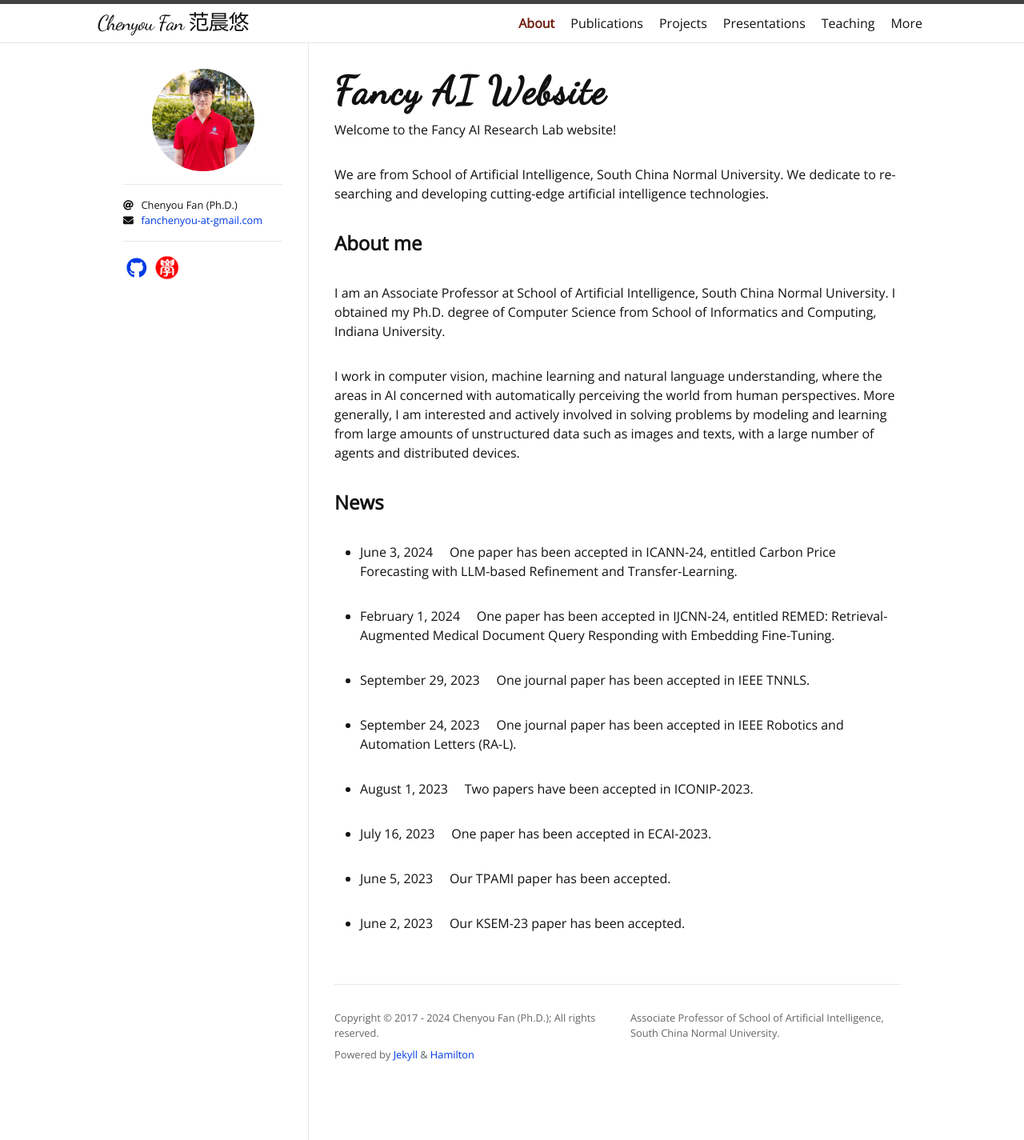
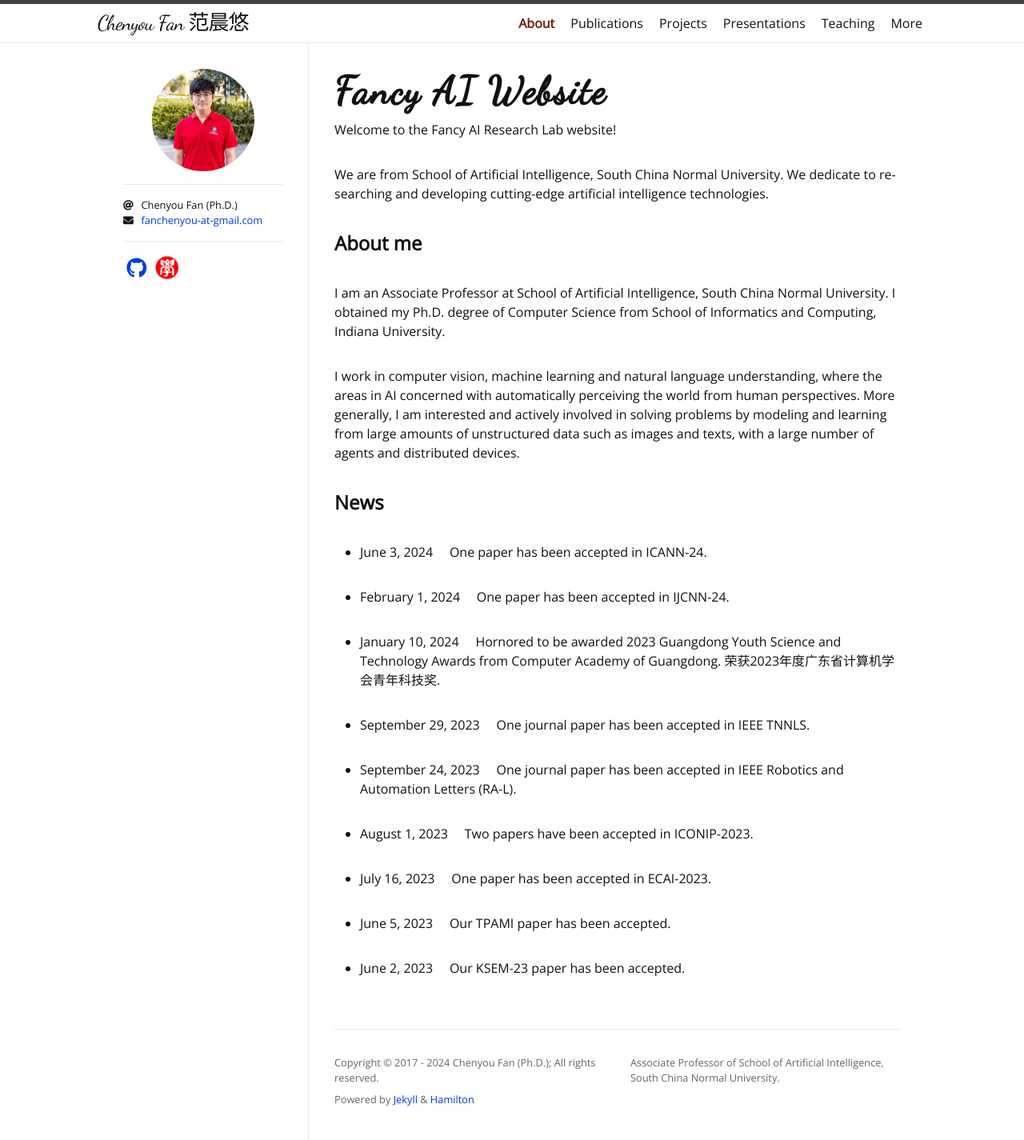
Before and after one commit to fanchenyou/fanchenyou.github.io, a Jekyll site: the page built from index.html, in a window 1280 px wide. Shown: the whole page at 80% size. Built offline with Jekyll 4.4.1, drawn with Linux system fonts in a browser that asks for light colours; nearby versions of some CDN libraries; some web fonts are replaced; the list of posts is cut into pages by our own code.

Commit message:
modify recent

```diff
--- a/_data/news.yml
+++ b/_data/news.yml
@@ -1,8 +1,12 @@
 - date: 2024-06-03
-  content: "One paper has been accepted in ICANN-24, entitled Carbon Price Forecasting with LLM-based Refinement and Transfer-Learning."
+  content: "One paper has been accepted in ICANN-24."
 
 - date: 2024-02-01
-  content: "One paper has been accepted in IJCNN-24, entitled REMED: Retrieval-Augmented Medical Document Query Responding with Embedding Fine-Tuning."
+  content: "One paper has been accepted in IJCNN-24."
+
+
+- date: 2024-01-10
+  content: "Hornored to be awarded 2023 Guangdong Youth Science and Technology Awards from Computer Academy of Guangdong. 荣获2023年度广东省计算机学会青年科技奖."
 
 - date: 2023-09-29
   content: "One journal paper has been accepted in IEEE TNNLS."
```
